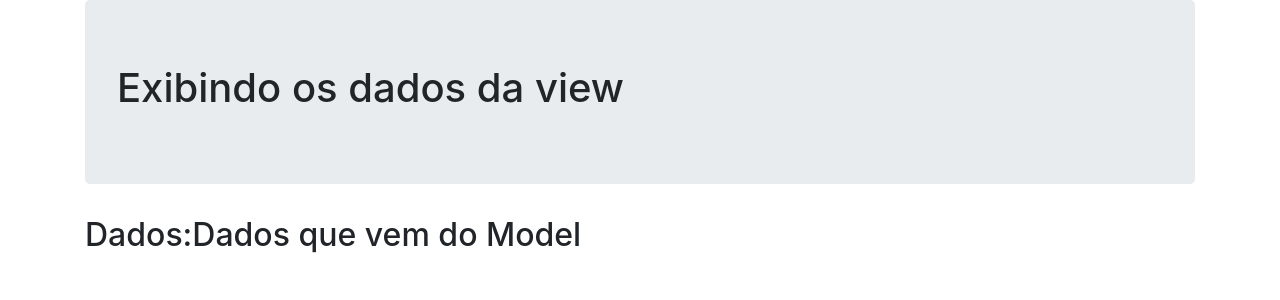
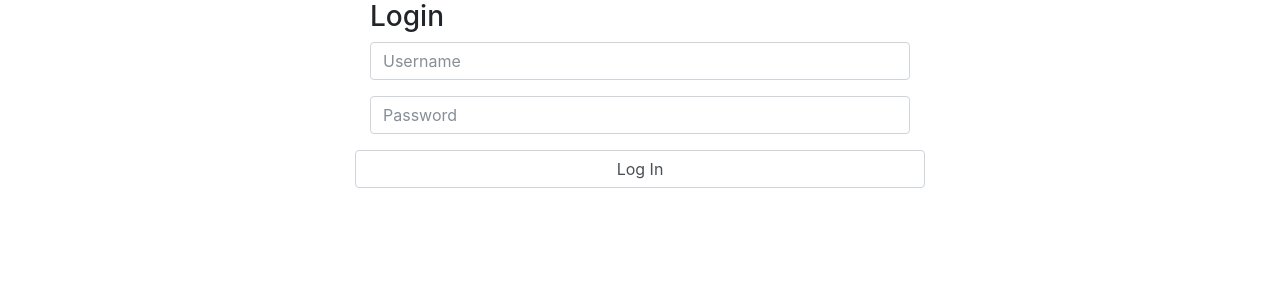
Before and after one commit to luis15/mvc-php, a PHP site: page /?pagina=login in a window 1280 px wide. Shown: the top 300 px of the page. Run offline with PHP 8.4, Linux system fonts and the light colour scheme.

Commit message:
curxo MVC Concluido

```diff
--- /dev/null
+++ b/controller/homeController.php
@@ -0,0 +1,17 @@
+<?php
+
+require "model/usuarioModel.php";
+
+class homeController{
+  public function index(){
+    include "view/index.php";
+  }
+  public function login(){
+    include "view/login.php";
+  }
+  public function painel(){
+    $model = new usuarioModel();
+    $dados = $model->usuarioLogado();
+    include "view/painel.php";
+  }
+}
--- a/index.php
+++ b/index.php
@@ -1,6 +1,18 @@
 <?php
-require "controller/controller.php";
+require "controller/homeController.php";
 
-$ctrl = new Controller();
+$pagina = isset($_GET['pagina'])?$_GET['pagina']:"index";
 
-$ctrl->index();
+$ctrl = new homeController();
+
+switch($pagina){
+  case "index":
+  $ctrl->index();
+  break;
+  case "login":
+  $ctrl->login();
+  break;
+  case "painel":
+  $ctrl->painel();
+  break;
+}
--- /dev/null
+++ b/model/usuarioModel.php
@@ -0,0 +1,6 @@
+<?php
+class usuariomodel{
+  public function usuarioLogado(){
+    return "Luis Antonio Coêlho";
+  }
+}
--- /dev/null
+++ b/view/login.php
@@ -0,0 +1,32 @@
+<!Doctype HTML>
+<html lang=pt>
+<head>
+  <meta charset ="utf-8">
+  <title>Login</title>
+  <link rel="stylesheet" href="https://maxcdn.bootstrapcdn.com/bootstrap/4.0.0-beta.2/css/bootstrap.min.css" integrity="sha384-PsH8R72JQ3SOdhVi3uxftmaW6Vc51MKb0q5P2rRUpPvrszuE4W1povHYgTpBfshb" crossorigin="anonymous">
+</head>
+<body>
+  <div class="container ">
+    <div class="panel-body">
+      <div class="row justify-content-lg-center">
+        <div class="col-6">
+          <h3>Login</h3>
+          <form id="login-form" action="./?pagina=painel" method="post" role="form" style="display: block;">
+            <div class="form-group">
+              <input type="text" name="username" id="username" class="form-control" placeholder="Username" value="">
+            </div>
+            <div class="form-group">
+              <input type="password" name="password" id="password"  class="form-control" placeholder="Password">
+            </div>
+            <div class="form-group">
+              <div class="row">
+                <input type="submit" name="login-submit" id="login-submit"  class="form-control"  value="Log In">
+              </div>
+            </div>
+          </form>
+        </div>
+      </div>
+    </div>
+  </div>
+</body>
+</html>
```
Also changed, not shown: view/index.php (added, +20 -0 lines), view/painel.php (added, +20 -0 lines).
